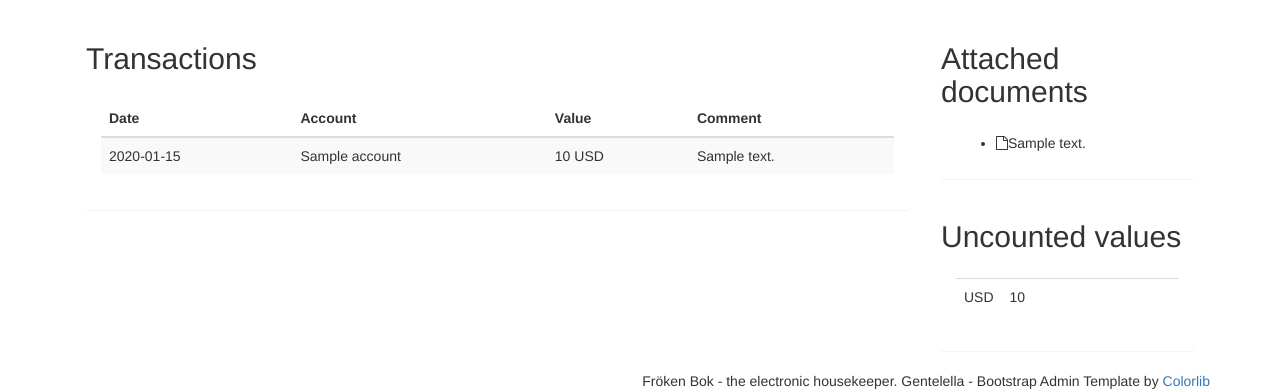
After one commit to frekenbok/frekenbok, a Django app: template accountant/templates/accountant/invoice_detail.html in a window 1280 px wide. The commit adds this page. Shown: the part 3135-3526 px from the top of the page. Run offline with Django 3.2, Linux system fonts and the light colour scheme; the template is opened without the code that fills it: most values are stand-ins (such as "Sample title", 1, 10 or a date in 2020); some libraries are stand-ins or nearby versions.

Commit message:
invoice detail view anf template

```diff
--- /dev/null
+++ b/accountant/templates/accountant/invoice_detail.html
@@ -0,0 +1,63 @@
+{% extends 'accountant/base.html' %}
+{% load i18n %}
+{% load humanize %}
+
+{% block title %}{{ block.super }} — {% trans 'Details of invoice' %}{% endblock %}
+
+{% block header_large %}{% if invoice.description %}{{ invoice.description }}{% else %}{{ invoice }}{% endif %}{% endblock %}
+{% block header_small %}{% trans 'invoice details' %}{% endblock %}
+
+{% block x_content %}
+<div class="col-md-9 col-sm-9 col-xs-12">
+  <section class="panel">
+    <div class="x_title"><h2>{% trans 'Transactions' %}</h2><div class="clearfix"></div></div>
+    <div class="panel-body">
+      <table class="table table-striped">
+        <thead>
+          <tr>
+            <th>{% trans 'Date' %}</th>
+            <th>{% trans 'Account' %}</th>
+            <th>{% trans 'Value' %}</th>
+            <th>{% trans 'Comment' %}</th>
+          </tr>
+        </thead>
+        <tbody>
+        {% for transaction in invoice.transactions.all %}
+          <tr>
+            <td>{{ transaction.date|date:'Y-m-d' }}</td>
+            <td>{{ transaction.account.title }}</td>
+            <td>{{ transaction.amount | intcomma }} {{ transaction.currency }}</td>
+            <td>{{ transaction.comment }}</td>
+          </tr>
+        {% endfor %}
+        </tbody>
+      </table>
+    </div>
+  </section>
+</div>
+<div class="col-md-3 col-sm-3 col-xs-12">
+  <section class="panel">
+    <div class="x_title"><h2>{% trans 'Attached documents' %}</h2><div class="clearfix"></div></div>
+    <div class="panel-body">
+      <ul class="unstyled"> {% for document in invoice.documents.all %}
+        <li><span class="fa {% if document.mime_type == 'image/jpeg' %}fa-file-image-o{% elif document.mime_type == 'application/pdf' %}fa-file-pdf-o{% else %}fa-file-o{% endif %}"></span>{% if document.description %}{{ document.description }}{% else %}{{ document.file_name }}{% endif %}</li>
+      {% endfor %}</ul>
+    </div>
+  </section>
+    <section class="panel">
+        <div class="x_title"><h2>{% trans 'Uncounted values' %}</h2><div class="clearfix"></div></div>
+        <div class="panel-body">
+          <table class="table">
+            <tbody>{% if invoice.is_verified %}
+            <tr><td>{% trans "The invoice contains no unattended transactions"  %}</td></tr>
+            {% else %}
+            {% for item in invoice.verify %}
+              <tr>
+                <td width="10%">{{ item.currency }}</td><td>{{ item.amount | intcomma }}</td>
+              </tr>{% endfor %}{% endif %}
+            </tbody>
+          </table>
+        </div>
+      </section>
+</div>
+{% endblock %}
--- a/accountant/templates/accountant/invoice_list.html
+++ b/accountant/templates/accountant/invoice_list.html
@@ -23,9 +23,9 @@
     <tbody>
         {% for invoice in invoice_list %}
         <tr>
-            <td>{{ invoice.timestamp | date:'Y-m-d&\\n\\b\\s\\p;H:i:s' | safe }}</td>
+            <td><a href="{% url 'accountant:invoice_detail' invoice.id %}">{{ invoice.timestamp | date:'Y-m-d&\\n\\b\\s\\p;H:i:s' | safe }}</a></td>
             <td>{% if invoice.user %}{{ invoice.user }}{% else %}—{% endif %}</td>
-            <td>{{ invoice.comment }}</td>
+            <td><a href="{% url 'accountant:invoice_detail' invoice.id %}">{{ invoice.comment }}</a></td>
             <td>{% for income in invoice.incomes %}
                     <a href="{% url 'accountant:account_detail' income.id %}">{{ income.title }}</a>
                 {% endfor %}</td>
--- a/accountant/urls.py
+++ b/accountant/urls.py
@@ -1,9 +1,8 @@
 from django.conf.urls import url
-from django.contrib import admin
 
 from .views import IncomeListView, ExpenseListView, \
     AccountDetailView, AccountListView, sms, recalculate_request, \
-    InvoiceListView
+    InvoiceListView, InvoiceDetailView
 
 urlpatterns = [
     url(r'^incomes/', IncomeListView.as_view(), name='income_list'),
@@ -11,6 +10,7 @@ urlpatterns = [
     url(r'^accounts/', AccountListView.as_view(), name='account_list'),
     url(r'^incomes/', IncomeListView.as_view(), name='income_list'),
     url(r'^expenses/', ExpenseListView.as_view(), name='expense_list'),
+    url(r'^invoices/(?P<pk>[0-9]+)/', InvoiceDetailView.as_view(), name='invoice_detail'),
     url(r'^invoices/', InvoiceListView.as_view(), name='invoice_list'),
     url(r'^sms/', sms, name='sms'),
     url(r'^recalculate/', recalculate_request, name='recalculate')
```
Also changed, not shown: accountant/models.py (+7 -2 lines), accountant/views.py (+7 -0 lines).
